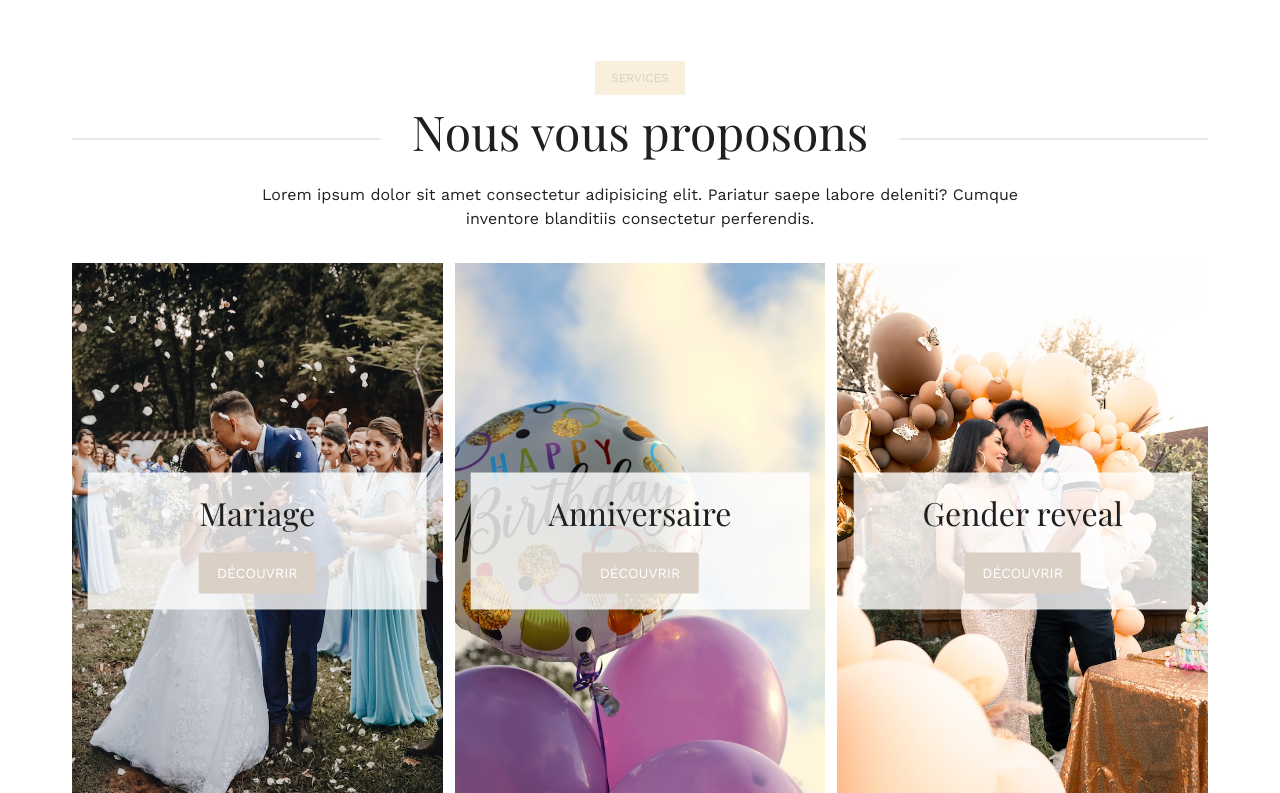
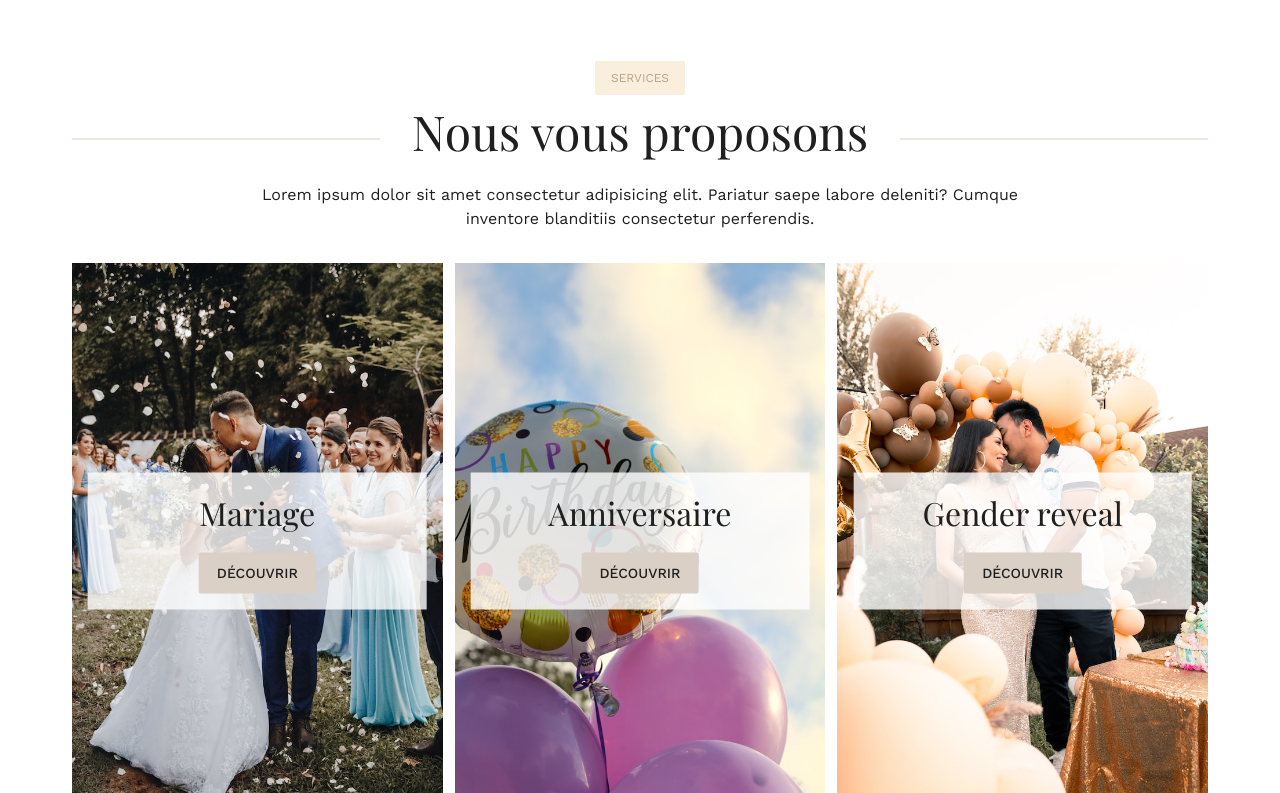
Before and after one commit to RomRom94/rosa-events, a website: page index.html in a window 1280 px wide. Shown: the part 1618-2411 px from the top of the page. Drawn offline with nearby package versions, Linux system fonts and the light colour scheme; a web font is replaced by a local one.

Commit message:
[integration] Change color buttons

```diff
--- a/index.html
+++ b/index.html
@@ -112,7 +112,7 @@
           Lorem ipsum dolor sit amet, consectetur adipisicing elit. Maxime accusamus, minima, error dolore ullam aut dolores laudantium, officiis placeat quod reiciendis quis dignissimos dolorum. Labore reiciendis possimus aliquid quas rem.
         </p>
         <div>
-          <a href="/contact" class="group inline-flex px-4 py-2 text-[14px] rounded-sm bg-beige text-white relative uppercase border-2 border-beige transition ease-in-out duration-200 hover:bg-beige-dark">
+          <a href="/contact" class="group inline-flex px-4 py-2 text-[14px] rounded-sm bg-beige text-black relative uppercase border-2 border-beige transition ease-in-out duration-200 hover:bg-beige-dark font-medium">
             <span class="relative z-20 ">Me contacter</span>
           </a>
         </div>
@@ -124,7 +124,7 @@
     <div class="max-w-[90rem] px-[4.5rem] mx-auto">
       <div class="text-center mb-8">
         <div class="text-center">
-          <a href="/contact" class="group inline-flex px-4 py-2 bg-beige-light relative overflow-hidden rounded-sm uppercase text-[12px] text-beige">
+          <a href="/contact" class="group inline-flex px-4 py-2 bg-beige-light relative overflow-hidden rounded-sm uppercase text-[12px] text-beige-dark">
             <span class="relative z-20 ">entreprise</span>
           </a>
         </div>
@@ -150,7 +150,7 @@
     <div class="max-w-[90rem] px-[4.5rem] mx-auto">
       <div class="text-center mb-8">
         <div class="text-center">
-          <a href="/contact" class="group inline-flex px-4 py-2 bg-beige-light relative overflow-hidden rounded-sm uppercase text-[12px] text-beige">
+          <a href="/contact" class="group inline-flex px-4 py-2 bg-beige-light relative overflow-hidden rounded-sm uppercase text-[12px] text-beige-dark">
             <span class="relative z-20 ">services</span>
           </a>
         </div>
@@ -169,7 +169,7 @@
             <div class="absolute top-[50%] -translate-y-[50%] -translate-x-[50%] left-[50%] w-[calc(100%-32px)] bg-white/80 z-20 p-4">
               <h3 class="text-title-3 text-center font-playfair">Mariage</h3>
               <div class="mt-4 text-center">
-                <p class="group inline-flex px-4 py-2 text-[14px] rounded-sm bg-beige text-white relative uppercase border-2 border-beige transition ease-in-out duration-200 group-hover:bg-beige-dark">
+                <p class="group inline-flex px-4 py-2 text-[14px] rounded-sm bg-beige text-black relative uppercase border-2 border-beige transition ease-in-out duration-200 group-hover:bg-beige-dark font-medium">
                   <span class="relative">découvrir</span>
                 </p>
               </div>
@@ -183,7 +183,7 @@
             <div class="absolute top-[50%] -translate-y-[50%] -translate-x-[50%] left-[50%] w-[calc(100%-32px)] bg-white/80 z-20 p-4">
               <h3 class="text-title-3 text-center font-playfair">Anniversaire</h3>
               <div class="mt-4 text-center">
-                <p class="group inline-flex px-4 py-2 text-[14px] rounded-sm bg-beige text-white relative uppercase border-2 border-beige transition ease-in-out duration-200 group-hover:bg-beige-dark">
+                <p class="group inline-flex px-4 py-2 text-[14px] rounded-sm bg-beige text-black relative uppercase border-2 border-beige transition ease-in-out duration-200 group-hover:bg-beige-dark font-medium">
                   <span class="relative">découvrir</span>
                 </p>
               </div>
@@ -197,7 +197,7 @@
             <div class="absolute top-[50%] -translate-y-[50%] -translate-x-[50%] left-[50%] w-[calc(100%-32px)] bg-white/80 z-20 p-4">
               <h3 class="text-title-3 text-center font-playfair">Gender reveal</h3>
               <div class="mt-4 text-center">
-                <p class="group inline-flex px-4 py-2 text-[14px] rounded-sm bg-beige text-white relative uppercase border-2 border-beige transition ease-in-out duration-200 group-hover:bg-beige-dark">
+                <p class="group inline-flex px-4 py-2 text-[14px] rounded-sm bg-beige text-black relative uppercase border-2 border-beige transition ease-in-out duration-200 group-hover:bg-beige-dark font-medium">
                   <span class="relative">découvrir</span>
                 </p>
               </div>
```
Also changed, not shown: dist/output.css.
